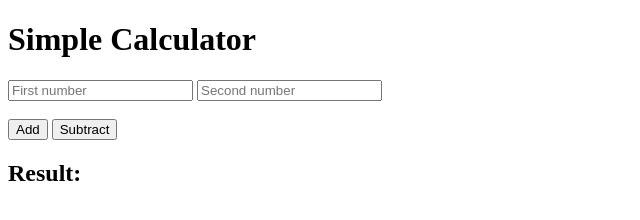
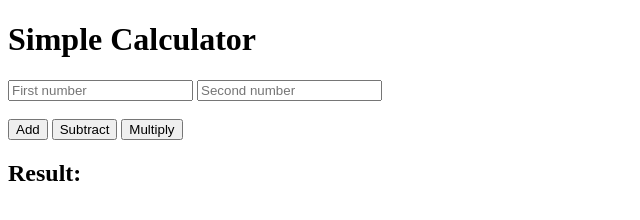
Before and after one commit to niteash/Calculator-Project, a plain HTML site: page index.html in a window 1280 px wide. Shown: the whole page, without its empty margins (0-640 px from the left). Drawn offline with Linux system fonts and the light colour scheme.

Commit message:
added the multiplication feature

```diff
--- a/app.js
+++ b/app.js
@@ -11,3 +11,10 @@ function subtract() {
 
   document.getElementById("result").innerHTML = "Result: " + (a - b);
 }
+
+function multiply() {
+  let a = Number(document.getElementById("num1").value);
+  let b = Number(document.getElementById("num2").value);
+
+  document.getElementById("result").innerHTML = "Result: " + a * b;
+}
--- a/index.html
+++ b/index.html
@@ -13,7 +13,7 @@
 
     <button onclick="add()">Add</button>
     <button onclick="subtract()">Subtract</button>
-
+    <button onclick="multiply()">Multiply</button>
     <h2 id="result">Result:</h2>
 
     <script src="./app.js"></script>
```
